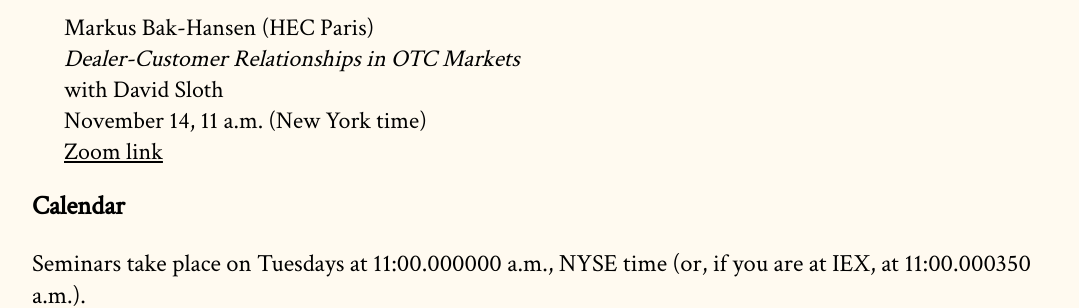
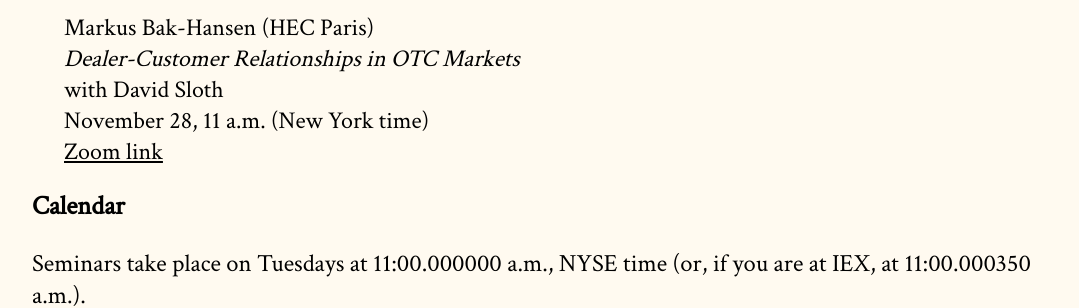
Before and after one commit to cpfiffer/microstructure.exchange, a Jekyll site: the page built from index.md, in a window 1280 px wide and 900 px high, scrolled down 350 px. Shown: the part 155-463 px from the top of the window, without its empty margins (96-1175 px from the left). Built offline with Jekyll 4.4.1, drawn with Linux system fonts in a browser that asks for light colours; some web fonts are replaced.

Commit message:
Update _config.yml

```diff
--- a/_config.yml
+++ b/_config.yml
@@ -14,7 +14,7 @@ speaker-info:
   speaker-name: "Markus Bak-Hansen (HEC Paris)"
   speaker-paper: "Dealer-Customer Relationships in OTC Markets"
   coauthors: "David Sloth"
-  speaker-date: "November 14, 11 a.m. (New York time)"
+  speaker-date: "November 28, 11 a.m. (New York time)"
  # paper-link: "https://papers.ssrn.com/sol3/papers.cfm?abstract_id=4545730"
  # paper-link: "/papers/TME-paper.pdf" # If you have a file instead
   webinar-link: "https://us06web.zoom.us/j/89099439605?pwd=xbAr0dkscfLaSo259GnmFOUj1pwiTe.1"
```
